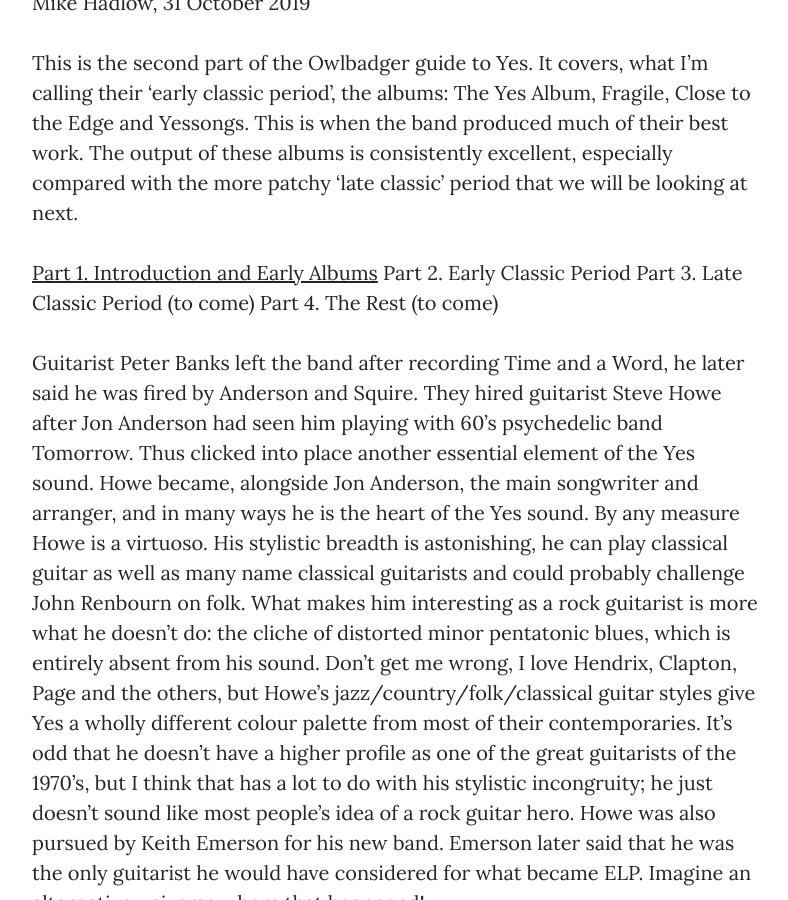
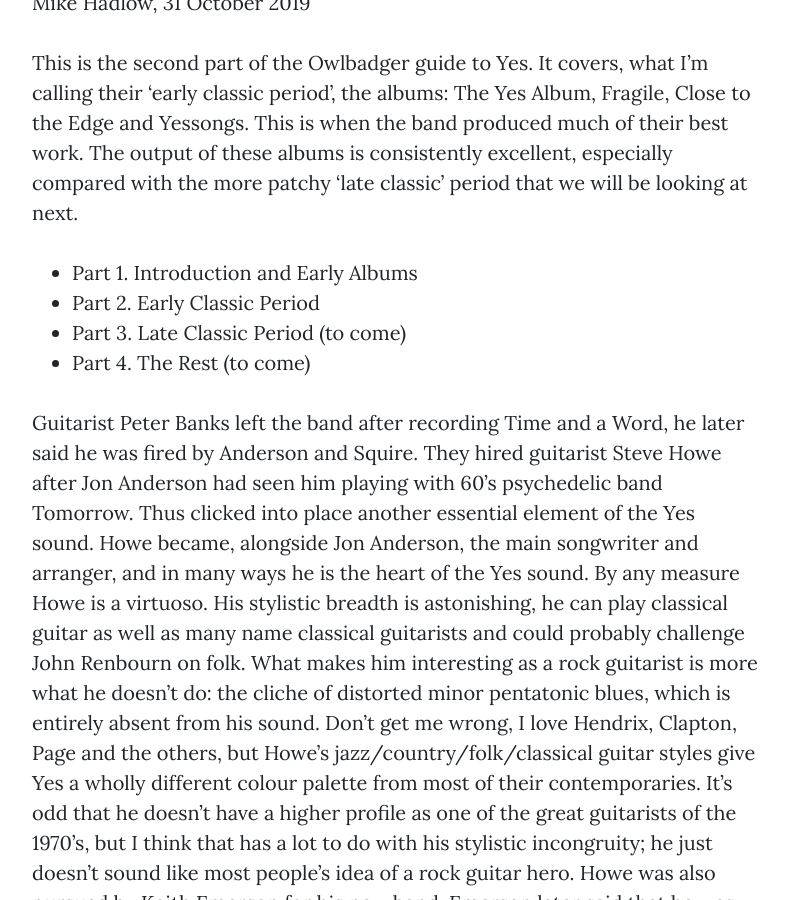
Before and after one commit to mikehadlow/owlbadger, a Jekyll site: the page built from docs/_posts/2019-10-31-yes-2.md, in a window 1280 px wide and 900 px high, scrolled down 720 px. Shown: the whole window, without its empty margins (243-1031 px from the left). Built offline with Jekyll 4.4.1, drawn with Linux system fonts in a browser that asks for light colours.

Commit message:
Update 2019-10-31-yes-2.md

```diff
--- a/docs/_posts/2019-10-31-yes-2.md
+++ b/docs/_posts/2019-10-31-yes-2.md
@@ -8,10 +8,10 @@
 ---
 This is the second part of the Owlbadger guide to Yes. It covers, what I’m calling their ‘early classic period’, the albums: The Yes Album, Fragile, Close to the Edge and Yessongs. This is when the band produced much of their best work. The output of these albums is consistently excellent, especially compared with the more patchy ‘late classic’ period that we will be looking at next.
 
-[Part 1. Introduction and Early Albums](2019/10/19/yes-1.html)
-Part 2. Early Classic Period
-Part 3. Late Classic Period (to come)
-Part 4. The Rest (to come)
+* [Part 1. Introduction and Early Albums](2019/10/19/yes-1.html)
+* Part 2. Early Classic Period
+* Part 3. Late Classic Period (to come)
+* Part 4. The Rest (to come)
 
 Guitarist Peter Banks left the band after recording Time and a Word, he later said he was fired by Anderson and Squire. They hired guitarist Steve Howe after Jon Anderson had seen him playing with 60’s psychedelic band Tomorrow. Thus clicked into place another essential element of the Yes sound. Howe became, alongside Jon Anderson, the main songwriter and arranger, and in many ways he is the heart of the Yes sound. By any measure Howe is a virtuoso. His stylistic breadth is astonishing, he can play classical guitar as well as many name classical guitarists and could probably challenge John Renbourn on folk. What makes him interesting as a rock guitarist is more what he doesn’t do: the cliche of distorted minor pentatonic blues, which is entirely absent from his sound. Don’t get me wrong, I love Hendrix, Clapton, Page and the others, but Howe’s jazz/country/folk/classical guitar styles give Yes a wholly different colour palette from most of their contemporaries. It’s odd that he doesn’t have a higher profile as one of the great guitarists of the 1970’s, but I think that has a lot to do with his stylistic incongruity; he just doesn’t sound like most people’s idea of a rock guitar hero. Howe was also pursued by Keith Emerson for his new band. Emerson later said that he was the only guitarist he would have considered for what became ELP. Imagine an alternative universe where that happened!
 
```
